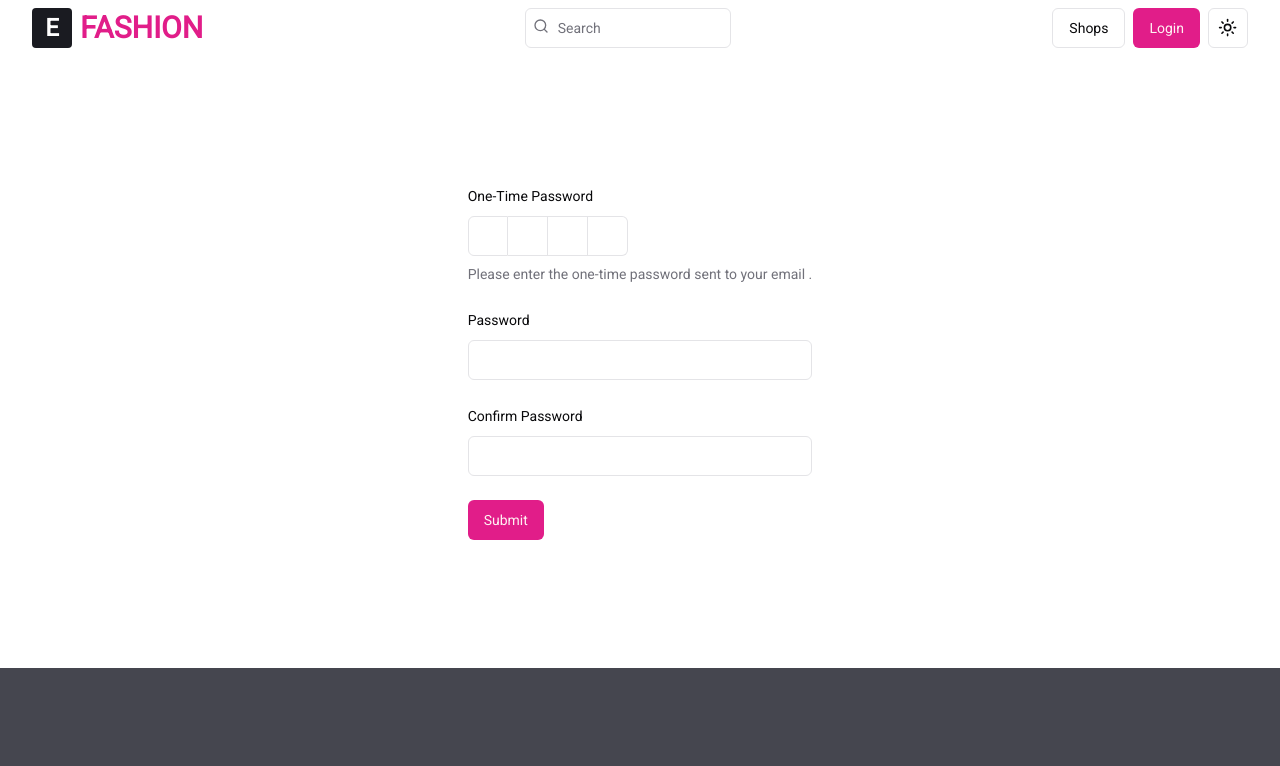
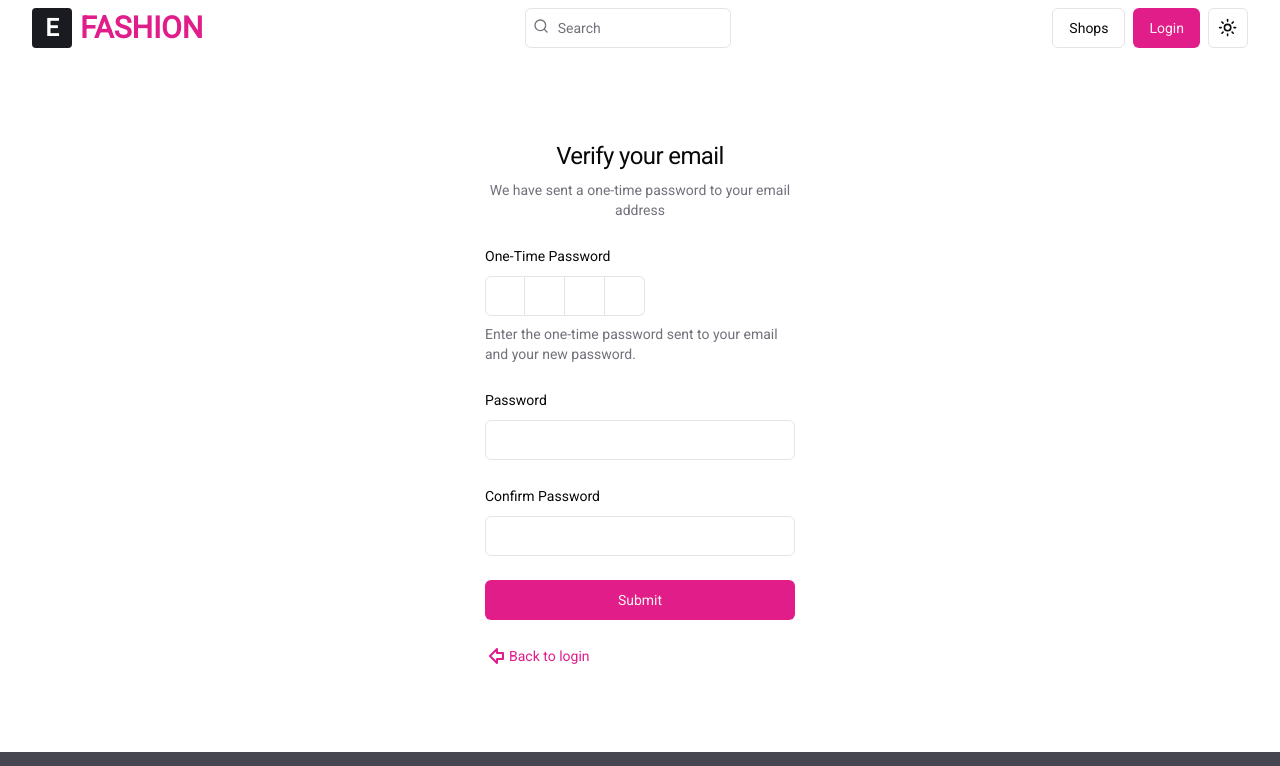
Before and after one commit to duressa-feyissa/StyleHub, a Next.js app in the folder web/: page /reset-password/verify in a window 1280 px wide. Shown: the top 766 px of the page. Built offline with nearby package versions, Linux system fonts and the light colour scheme; no server answers.

Commit message:
:wrench: fix(web): Improve error handling in login and reset password forms

```diff
--- a/web/app/(default)/(auth)/login/use-auth-form.tsx
+++ b/web/app/(default)/(auth)/login/use-auth-form.tsx
@@ -89,7 +89,9 @@ export function UserAuthForm({ className, ...props }: UserAuthFormProps) {
           </p>
           <div>
             {errorMessage && (
-              <p className="text-red-600 dark:text-blue-800">{errorMessage}</p>
+              <p className="text-red-600 dark:text-blue-800">{
+                errorMessage ? "Invalid email or password. Please try again." : ""
+                }</p>
             )}
           </div>
           <LoginButton />
@@ -129,7 +131,7 @@ function LoginButton() {
   return (
     <Button aria-disabled={pending} type="submit" onClick={handleClick}>
       {pending && <Loader2 className="mr-2 h-4 w-4 animate-spin" />}
-      Login
+      {pending ? "Logging in..." : "Log in"}
     </Button>
   );
 }
--- a/web/app/(default)/(auth)/reset-password/page.tsx
+++ b/web/app/(default)/(auth)/reset-password/page.tsx
@@ -16,10 +16,11 @@ import {
 } from "@/components/ui/form";
 import { useFormState } from "react-dom";
 import { useFormStatus } from "react-dom";
-import { Loader2 } from "lucide-react";
+import { ArrowBigLeft, Loader2 } from "lucide-react";
 import { Input } from "@/components/ui/input";
 import { redirect, useSearchParams } from "next/navigation";
 import { sendResetPasswordCodeAction } from "./resetPasswordAction";
+import Link from "next/link";
 
 const FormSchema = z.object({
   pin: z.string().min(4, {
@@ -44,7 +45,16 @@ export default function InputOTPForm() {
   });
 
   return (
-    <div className="flex p-32 justify-center items-center">
+    <div className="p-16">
+      <div className="mx-auto flex w-full flex-col justify-start space-y-6 sm:w-[350px] p-5">
+        <div className="flex flex-col space-y-2 text-center">
+          <h1 className="text-2xl font-normal tracking-tight">
+            Reset your password
+          </h1>
+          <p className="text-sm text-muted-foreground">
+            Enter your email to reset your password
+          </p>
+        </div>
         <Form {...form}>
           <form action={dispatch} className="space-y-6">
             <FormField
@@ -54,7 +64,11 @@ export default function InputOTPForm() {
                 <FormItem>
                   <FormLabel>Email</FormLabel>
                   <FormControl>
-                  <Input {...field} className="w-full" />
+                    <Input
+                      {...field}
+                      placeholder="example@gmail.com"
+                      className="w-full"
+                    />
                   </FormControl>
                   <FormMessage />
                 </FormItem>
@@ -64,8 +78,18 @@ export default function InputOTPForm() {
               <p className="text-red-600 dark:text-blue-800">{errorMessage}</p>
             )}
             <VerifyButton />
+            <p className="text-sm text-muted-foreground flex justify-start gap-2">
+              <Link
+                href="/login"
+                className="text-primary hover:underline flex items-center"
+              >
+                <ArrowBigLeft />
+                Back to login
+              </Link>
+            </p>
           </form>
         </Form>
+      </div>
     </div>
   );
 }
@@ -80,7 +104,12 @@ function VerifyButton() {
   };
 
   return (
-    <Button aria-disabled={pending} type="submit" onClick={handleClick}>
+    <Button
+      aria-disabled={pending}
+      type="submit"
+      onClick={handleClick}
+      className="w-full"
+    >
       {pending && <Loader2 className="mr-2 h-4 w-4 animate-spin" />}
       Submit
     </Button>
--- a/web/app/(default)/(auth)/reset-password/resetPasswordAction.tsx
+++ b/web/app/(default)/(auth)/reset-password/resetPasswordAction.tsx
@@ -1,5 +1,6 @@
 "use server";
 import { sendVerificationCode } from "@/lib/actions/user.actions";
+import { cookies } from "next/headers";
 import { redirect } from "next/navigation";
 
 export default async function resetPasswordAction(
@@ -10,8 +11,12 @@ export default async function resetPasswordAction(
 
   const email = formData.get("email");
   const code = formData.get("pin");
-  const password = formData.get("password");
+  const password = formData.get("password") as string;
   const confirmPassword = formData.get("confirmPassword");
+
+  if (password.length < 6) {
+    return "Password must be at least 6 characters";
+  }
 
   if (password !== confirmPassword) {
     return "Passwords do not match";
@@ -35,10 +40,19 @@ export default async function resetPasswordAction(
 
   const json = await res.json();
   console.log(json);
+  // Redirect to login if success
   if (res.ok) {
-    redirect("/login");
+    cookies().set("session", JSON.stringify(json), {
+      secure: true,
+      httpOnly: true,
+      expires: Date.now() + 24 * 60 * 60 * 1000 * 3,
+      path: "/",
+      sameSite: "strict",
+    });
+
+    redirect("/filter");
   } else {
-    return "Invalid code. Please try again.";
+    return json.Message;
   }
 }
 
@@ -69,6 +83,6 @@ export async function sendResetPasswordCodeAction(
   if (res.ok) {
     redirect("/reset-password/verify?email=" + email);
   } else {
-    return "Invalid code. Please try again.";
+    return json.Message;
   }
 }
--- a/web/app/(default)/(auth)/reset-password/verify/page.tsx
+++ b/web/app/(default)/(auth)/reset-password/verify/page.tsx
@@ -21,18 +21,30 @@ import {
 } from "@/components/ui/input-otp";
 import { useFormState } from "react-dom";
 import { useFormStatus } from "react-dom";
-import { Loader2 } from "lucide-react";
+import { ArrowBigLeft, Loader2 } from "lucide-react";
 import { Input } from "@/components/ui/input";
 import { redirect, useSearchParams } from "next/navigation";
 import resetPasswordAction from "../resetPasswordAction";
+import Link from "next/link";
 
-const FormSchema = z.object({
+const FormSchema = z
+  .object({
     pin: z.string().min(4, {
       message: "Your one-time password must be 4 characters.",
     }),
     email: z.string(),
-  password: z.string(),
+    password: z.string().min(6, {
+      message: "Your password must be at least 6 characters.",
+    }),
     confirmPassword: z.string(),
+  })
+  .superRefine(({ confirmPassword, password }, ctx) => {
+    if (confirmPassword !== password) {
+      ctx.addIssue({
+        code: "custom",
+        message: "The passwords did not match",
+      });
+    }
   });
 
 export default function InputOTPForm() {
@@ -51,7 +63,17 @@ export default function InputOTPForm() {
   });
 
   return (
-    <div className="flex p-32 justify-center items-center">
+    <div className="p-16">
+      <div className="mx-auto flex w-full flex-col justify-start space-y-6 sm:w-[350px] p-5">
+        <div className="flex flex-col space-y-2 text-center">
+          <h1 className="text-2xl font-normal tracking-tight">
+            Verify your email
+          </h1>
+          <p className="text-sm text-muted-foreground">
+            We have sent a one-time password to your email address{" "}
+            <span className="font-bold">{email}</span>
+          </p>
+        </div>
         <Form {...form}>
           <form action={dispatch} className="space-y-6">
             <FormField
@@ -71,7 +93,9 @@ export default function InputOTPForm() {
                     </InputOTP>
                   </FormControl>
                   <FormDescription>
-                  Please enter the one-time password sent to your email <span className="font-bold">{email}</span>.
+                    Enter the one-time password sent to your email{" "}
+                    <span className="font-bold">{email}</span> and your new
+                    password.
                   </FormDescription>
                   <FormMessage />
                 </FormItem>
@@ -97,7 +121,7 @@ export default function InputOTPForm() {
                 <FormItem>
                   <FormLabel>Password</FormLabel>
                   <FormControl>
-                  <Input {...field} type="password" />
+                    <Input {...field} type="password" min={6} />
                   </FormControl>
                   <FormMessage />
                 </FormItem>
@@ -122,6 +146,13 @@ export default function InputOTPForm() {
             <VerifyButton />
           </form>
         </Form>
+        <p className="text-sm text-muted-foreground flex justify-start gap-2">
+          <Link href="/login" className="text-primary hover:underline flex items-center">
+            <ArrowBigLeft />
+            Back to login
+          </Link>
+        </p>
+      </div>
     </div>
   );
 }
@@ -136,7 +167,12 @@ function VerifyButton() {
   };
 
   return (
-    <Button aria-disabled={pending} type="submit" onClick={handleClick}>
+    <Button
+      aria-disabled={pending}
+      type="submit"
+      onClick={handleClick}
+      className="w-full"
+    >
       {pending && <Loader2 className="mr-2 h-4 w-4 animate-spin" />}
       Submit
     </Button>
--- a/web/components/landing/ProductCard.tsx
+++ b/web/components/landing/ProductCard.tsx
@@ -1,7 +1,6 @@
 import { ProductType } from "@/lib/type";
 import Image from "next/image";
 import Link from "next/link";
-import { DirectionAwareHover } from "../ui/direction-aware-hover";
 const defaultProduct = {
   title: "Product Name",
   images: [{ id: "1", imageUrl: "/products/9.png" }],
@@ -47,7 +46,6 @@ export function ProductCard1({ product }: { product?: ProductType }) {
   return (
     <div className="group relative">
       <div className="relative  flex items-center justify-center">
-        <DirectionAwareHover imageUrl="/products/7.png">
           <div className="mt-4 flex justify-between">
             <div>
               <h3 className="text-lg font-medium text-gray-700 dark:text-white">
@@ -62,7 +60,6 @@ export function ProductCard1({ product }: { product?: ProductType }) {
               </p>
             </div>
           </div>
-        </DirectionAwareHover>
       </div>
     </div>
   );
--- a/web/lib/formSchema.tsx
+++ b/web/lib/formSchema.tsx
@@ -5,6 +5,8 @@ export const productAddformSchema = z.object({
   description: z.string().min(3, "Description is too short"),
   price: z.coerce.number(),
   target: z.string(),
+  shopId: z.string(),
+  address: z.string(),
   quantity: z.coerce.number(),
   condition: z.string(),
   isNegotiable: z.boolean(),
```
Lines whose indentation alone changed are shown as unchanged.
